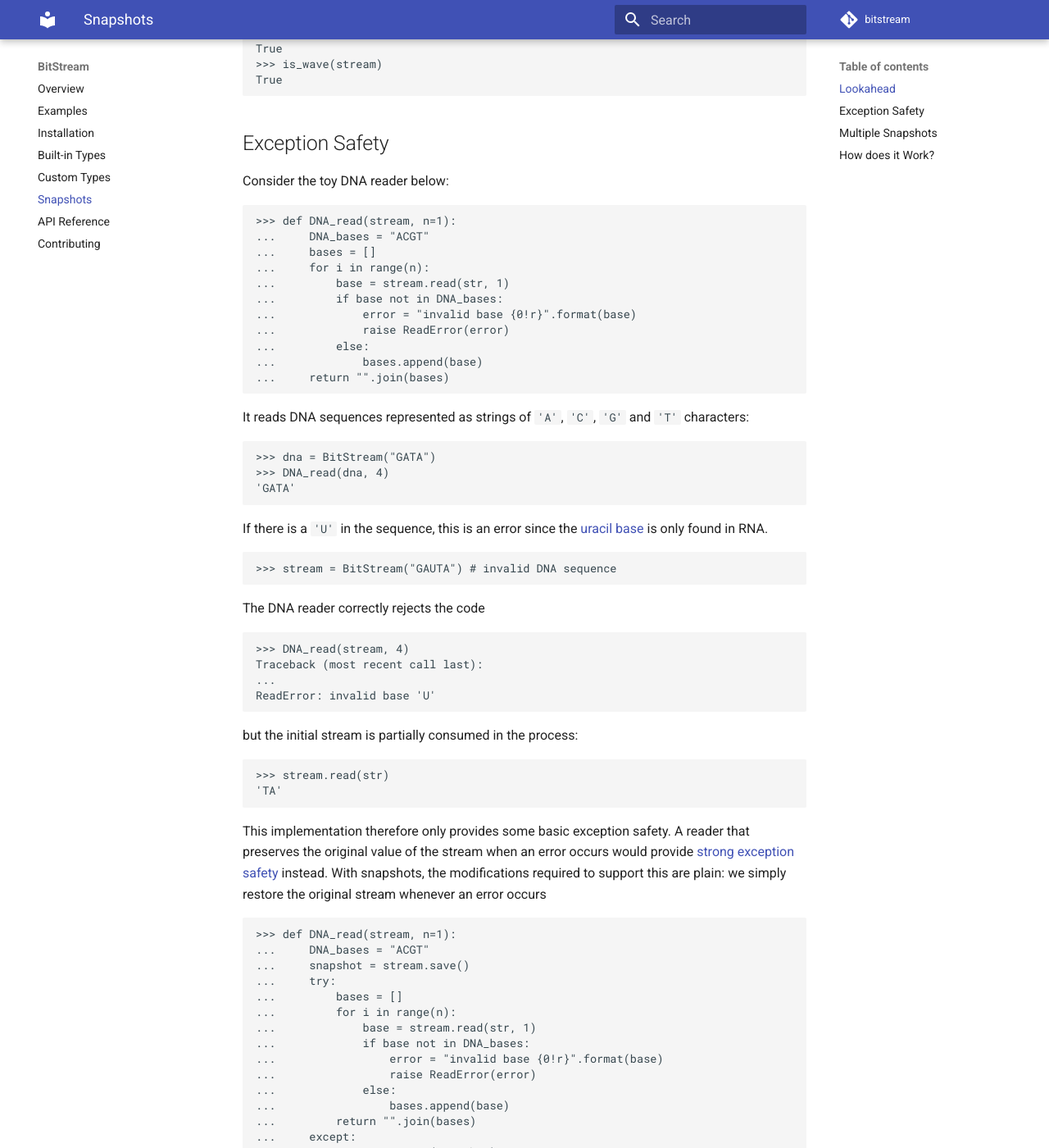
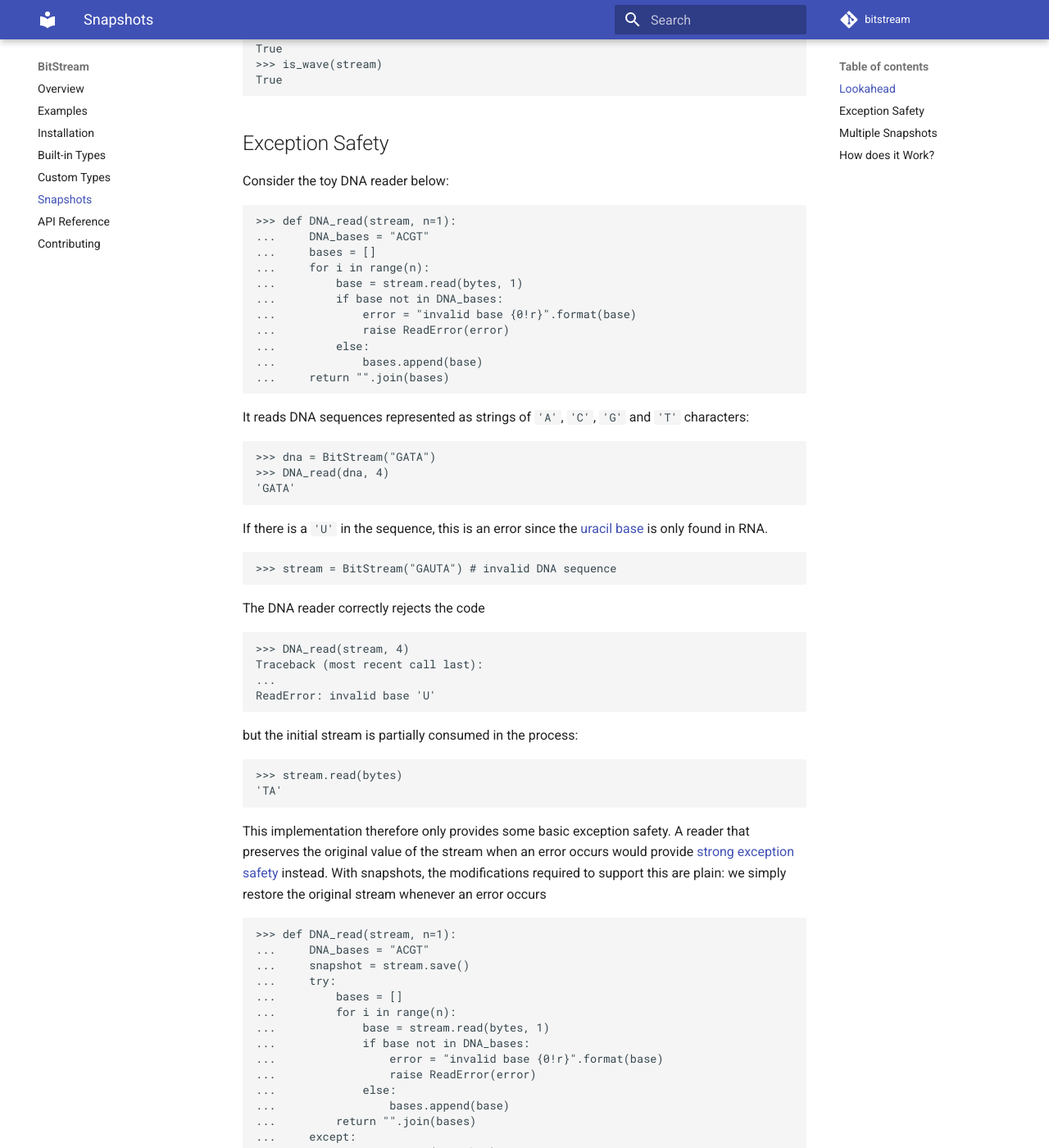
Before and after one commit to boisgera/bitstream, an MkDocs documentation site: the page built from mkdocs/snapshots.md, in a window 1280 px wide and 1400 px high, scrolled down 1918 px. Shown: the whole window at 82% size. Built offline with MkDocs 1.6.1 and Material for MkDocs 9.7.7, drawn with Linux system fonts in a browser that asks for light colours; comment, search, counter and statistics services are not loaded; old or Windows-style settings are respelled for this version of MkDocs; some of the changed text lies outside the part shown.

Commit message:
change 'str' to 'bytes' in doc

```diff
--- a/mkdocs/snapshots.md
+++ b/mkdocs/snapshots.md
@@ -29,9 +29,9 @@ For example, [WAVE] audio can be detected with the function:
 
     >>> def is_wave(stream):
     ...    try:
-    ...        riff = stream.read(str, 4)
-    ...        _ = stream.read(str, 4)
-    ...        wave = stream.read(str, 4)
+    ...        riff = stream.read(bytes, 4)
+    ...        _ = stream.read(bytes, 4)
+    ...        wave = stream.read(bytes, 4)
     ...        return (riff == "RIFF") and (wave == "WAVE")
     ...    except ReadError:
     ...        return False
@@ -81,9 +81,9 @@ the original state of the stream is restored at the end.
     >>> def is_wave(stream):
     ...     snapshot = stream.save()
     ...     try:
-    ...         riff = stream.read(str, 4)
-    ...         _ = stream.read(str, 4)
-    ...         wave = stream.read(str, 4)
+    ...         riff = stream.read(bytes, 4)
+    ...         _ = stream.read(bytes, 4)
+    ...         wave = stream.read(bytes, 4)
     ...         return (riff == "RIFF") and (wave == "WAVE")
     ...     except ReadError:
     ...         return False
@@ -113,7 +113,7 @@ Consider the toy DNA reader below:
     ...     DNA_bases = "ACGT"
     ...     bases = []
     ...     for i in range(n):
-    ...         base = stream.read(str, 1)
+    ...         base = stream.read(bytes, 1)
     ...         if base not in DNA_bases:
     ...             error = "invalid base {0!r}".format(base)
     ...             raise ReadError(error)
@@ -144,7 +144,7 @@ The DNA reader correctly rejects the code
 
 but the initial stream is partially consumed in the process:
 
-    >>> stream.read(str)
+    >>> stream.read(bytes)
     'TA'
 
 This implementation therefore only provides some basic exception safety.
@@ -160,7 +160,7 @@ error occurs
     ...     try:
     ...         bases = []
     ...         for i in range(n):
-    ...             base = stream.read(str, 1)
+    ...             base = stream.read(bytes, 1)
     ...             if base not in DNA_bases:
     ...                 error = "invalid base {0!r}".format(base)
     ...                 raise ReadError(error)
@@ -182,7 +182,7 @@ raises an exception
 
 but now the original stream is intact
 
-    >>> stream.read(str)
+    >>> stream.read(bytes)
     'GAUTA'
 
 
```
Also changed, not shown: mkdocs/API.md (+6 -6 lines), mkdocs/examples.md (+4 -4 lines), mkdocs/index.md (+5 -5 lines), mkdocs/types.md (+8 -8 lines).
